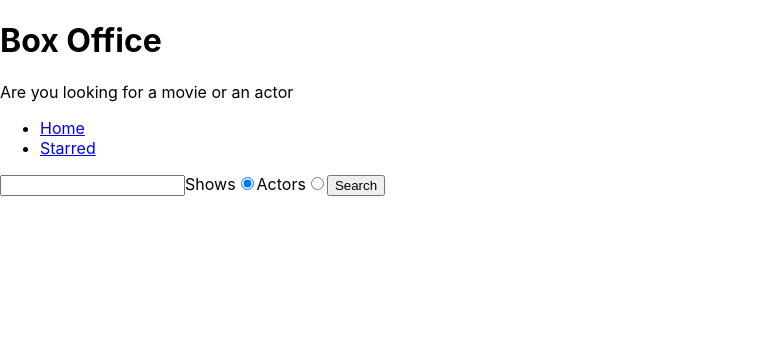
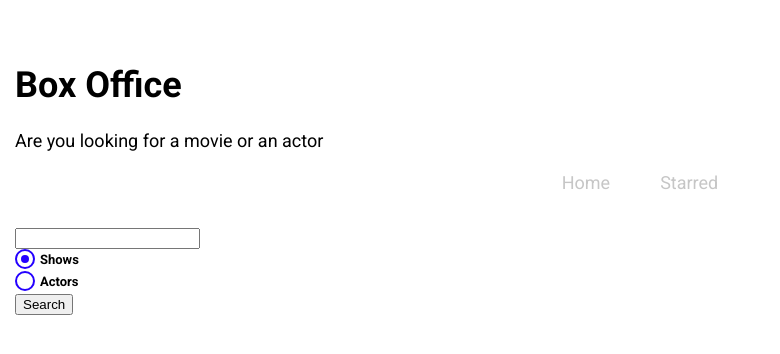
Before and after one commit to HaripriyaJeedigam/box-office-app, a React (Create React App) app: page / in a window 1280 px wide. Shown: the top 354 px of the page, without its empty margins (0-780 px from the left). Built offline with nearby package versions, Linux system fonts and the light colour scheme.

Commit message:
creadted styled components.Create global theme with sc. created custom radio.used NavLink from react-router to styled active link

```diff
--- a/package.json
+++ b/package.json
@@ -8,6 +8,7 @@
     "react-dom": "^18.3.1",
     "react-router-dom": "^6.23.1",
     "react-scripts": "5.0.1",
+    "styled-components": "^6.1.11",
     "web-vitals": "^2.1.4",
     "workbox-background-sync": "^6.6.0",
     "workbox-broadcast-update": "^6.6.0",
--- a/public/index.html
+++ b/public/index.html
@@ -20,8 +20,12 @@
       Unlike "/favicon.ico" or "favicon.ico", "%PUBLIC_URL%/favicon.ico" will
       work correctly both with client-side routing and a non-root public URL.
       Learn how to configure a non-root public URL by running `npm run build`.
-    -->
-    <title>React App</title>
+    --><link
+  href="https://fonts.googleapis.com/css?family=Roboto:300,400,700,&display=swap"
+  rel="stylesheet"
+/>
+<title>Box Office</title>
+
   </head>
   <body>
     <noscript>You need to enable JavaScript to run this app.</noscript>
--- a/src/App.jsx
+++ b/src/App.jsx
@@ -5,27 +5,16 @@
 import Starred from './pages/Starred';
 import Show from './pages/Show';
 import MainLayout from './components/MainLayout';
+import {GlobalTheme} from './theme'
 
 const queryClient = new QueryClient();
 
 function App() {
   return (
     <QueryClientProvider client={queryClient}>
+      <GlobalTheme>
       <BrowserRouter>
         <Routes>
-           {/* <Route path="/" element={<App />}>
-        <Route index element={<Home />} />
-        <Route path="teams" element={<Teams />}>
-          <Route path=":teamId" element={<Team />} />
-          <Route path="new" element={<NewTeamForm />} />
-          <Route index element={<LeagueStandings />} />
-        </Route>
-      </Route>
-      <Route element={<PageLayout />}>
-        <Route path="/privacy" element={<Privacy />} />
-        <Route path="/tos" element={<Tos />} />
-      </Route>
-      <Route path="contact-us" element={<Contact />} /> */}
           <Route element={<MainLayout />}>
           <Route path="/" element={<Home />} />
             <Route path="/home" element={<Home />} />
@@ -35,6 +24,7 @@
           <Route path="*" element={<div>Not Found</div>} />
         </Routes>
       </BrowserRouter>
+      </GlobalTheme>
     </QueryClientProvider>
   );
 }
--- /dev/null
+++ b/src/components/CustomRadio.jsx
@@ -0,0 +1,57 @@
+import styled from 'styled-components';
+const CustomRadio = ({label,...inputProps})=>{
+  return (
+    <StyledRadio>
+      {label}
+      <input {...inputProps}type="radio"/>
+      <span/>
+      </StyledRadio>
+  );
+};
+ export default CustomRadio;
+
+ const StyledRadio = styled.label`
+  display: block;
+  position: relative;
+  padding-left: 25px;
+  cursor: pointer;
+  font-size: 13px;
+  user-select: none;
+  font-weight: 700;
+  line-height: 1.65;
+  input {
+    position: absolute;
+    opacity: 0;
+    cursor: pointer;
+  }
+  span {
+    position: absolute;
+    top: 0;
+    left: 0;
+    height: 16px;
+    width: 16px;
+    background-color: #fff;
+    border: 2px solid ${({ theme }) => theme.mainColors.blue};
+    border-radius: 50%;
+  }
+  input:checked ~ span {
+    background-color: #fff;
+    border: 2px solid ${({ theme }) => theme.mainColors.blue};
+  }
+  span:after {
+    content: '';
+    position: absolute;
+    display: none;
+  }
+  input:checked ~ span:after {
+    display: block;
+  }
+  span:after {
+    top: 4px;
+    left: 4px;
+    width: 8px;
+    height: 8px;
+    border-radius: 50%;
+    background: ${({ theme }) => theme.mainColors.blue};
+  }
+`;
--- a/src/components/Navs.jsx
+++ b/src/components/Navs.jsx
@@ -1,4 +1,5 @@
-import { Link } from 'react-router-dom';
+import styled  from 'styled-components';
+import { NavLink } from 'react-router-dom';
 
 const LINKS = [
   {
@@ -14,15 +15,55 @@
 const Navs = () => {
   return (
     <div>
-      <ul>
+      <NavList>
         {LINKS.map(item => (
           <li key={item.to}>
-            <Link to={item.to}>{item.text}</Link>
+            <LinkStyled to={item.to}>{item.text}</LinkStyled>
           </li>
         ))}
-      </ul>
+      </NavList>
     </div>
   );
 };
 
 export default Navs;
+const NavList = styled.ul`
+  display: flex;
+  justify-content: center;
+  list-style: none;
+  margin: 0 0 30px;
+  padding: 0;
+  li {
+    margin: 0 10px;
+  }
+`;
+const LinkStyled = styled(NavLink)`
+  display: block;
+  padding: 3px 15px;
+  position: relative;
+  text-decoration: none;
+  color: ${({ theme }) => theme.mainColors.gray};
+  &.active {
+    color: ${({ theme }) => theme.mainColors.blue};
+    &:after {
+      content: '';
+      position: absolute;
+      display: block;
+      height: 2px;
+      left: 0%;
+      bottom: 0;
+      background-color: ${({ theme }) => theme.mainColors.blue};
+      animation: slide-in 0.3s ease-in forwards;
+      @keyframes slide-in {
+        from {
+          left: 50%;
+          width: 0;
+        }
+        to {
+          left: 0%;
+          width: 100%;
+        }
+      }
+    }
+  }
+`;
--- a/src/components/SearchForm.jsx
+++ b/src/components/SearchForm.jsx
@@ -1,15 +1,16 @@
-import { useState,useEffect} from 'react';
-import {useSearchStr } from '../lib/useSearchStr';
+import { useState, useEffect } from 'react';
+import { useSearchStr } from '../lib/useSearchStr';
+import CustomRadio from './CustomRadio';
 const SearchForm = ({ onSearch }) => {
   const [searchStr, setSearchStr] = useSearchStr('');
   const [searchOption, setSearchOption] = useState('shows');
   console.log('COMPONENT RERENDER');
-useEffect(()=>{
-    console.log('SEARCH OPTION CHANGES',searchOption);
-    return()=>{
-        console.log('BEFORE NEXT USEEFFECT RUN',searchOption);
-    }
-    },[searchOption]);
+  useEffect(() => {
+    console.log('SEARCH OPTION CHANGES', searchOption);
+    return () => {
+      console.log('BEFORE NEXT USEEFFECT RUN', searchOption);
+    };
+  }, [searchOption]);
   const onSearchInputChange = ev => {
     setSearchStr(ev.target.value);
   };
@@ -22,7 +23,7 @@
     ev.preventDefault();
     const options = {
       q: searchStr,
-      searchOption
+      searchOption,
     };
     onSearch(options);
   };
@@ -30,27 +31,21 @@
   return (
     <form onSubmit={onSubmit}>
       <input type="text" value={searchStr} onChange={onSearchInputChange} />
-      <label>
-        Shows
-        <input
-          type="radio"
+      <CustomRadio
+        label="Shows"
         name="search-option"
         value="shows"
         checked={searchOption === 'shows'}
         onChange={onRadioChange}
       />
-      </label>
-
-      <label>
-        Actors
-        <input
-          type="radio"
+       <CustomRadio
+        label="Actors"
         name="search-option"
         value="actors"
         checked={searchOption === 'actors'}
         onChange={onRadioChange}
       />
-      </label>
+
 
       <button type="submit"> Search </button>
     </form>
--- a/src/index.css
+++ /dev/null
@@ -1,13 +0,0 @@
-body {
-  margin: 0;
-  font-family: -apple-system, BlinkMacSystemFont, 'Segoe UI', 'Roboto', 'Oxygen',
-    'Ubuntu', 'Cantarell', 'Fira Sans', 'Droid Sans', 'Helvetica Neue',
-    sans-serif;
-  -webkit-font-smoothing: antialiased;
-  -moz-osx-font-smoothing: grayscale;
-}
-
-code {
-  font-family: source-code-pro, Menlo, Monaco, Consolas, 'Courier New',
-    monospace;
-}
--- a/src/index.jsx
+++ b/src/index.jsx
@@ -1,6 +1,5 @@
 import React from 'react';
 import ReactDOM from 'react-dom/client';
-import './index.css';
 import App from './App';
 import * as serviceWorkerRegistration from './serviceWorkerRegistration';
 import reportWebVitals from './reportWebVitals';
--- /dev/null
+++ b/src/theme.jsx
@@ -0,0 +1,27 @@
+import { ThemeProvider, createGlobalStyle } from 'styled-components';
+const theme = {
+  fontFamily: 'Roboto, sans-serif',
+  mainColors: {
+    blue: '#2400ff',
+    gray: '#c6c6c6',
+    dark: '#353535',
+  },
+};
+const GlobalStyles = createGlobalStyle`
+body {
+  font-family: ${({ theme }) => theme.fontFamily};
+  font-size: 18px;
+  margin: 0;
+  padding-top: 40px;
+  padding-left: 15px;
+  padding-right: 15px;
+}
+`;
+export const GlobalTheme = ({ children }) => {
+  return (
+    <ThemeProvider theme={theme}>
+      <GlobalStyles />
+      {children}
+    </ThemeProvider>
+  );
+};
```
Also changed, not shown: 1 other file (tests, documents, lock files or other folders). Lines whose indentation alone changed are shown as unchanged.
